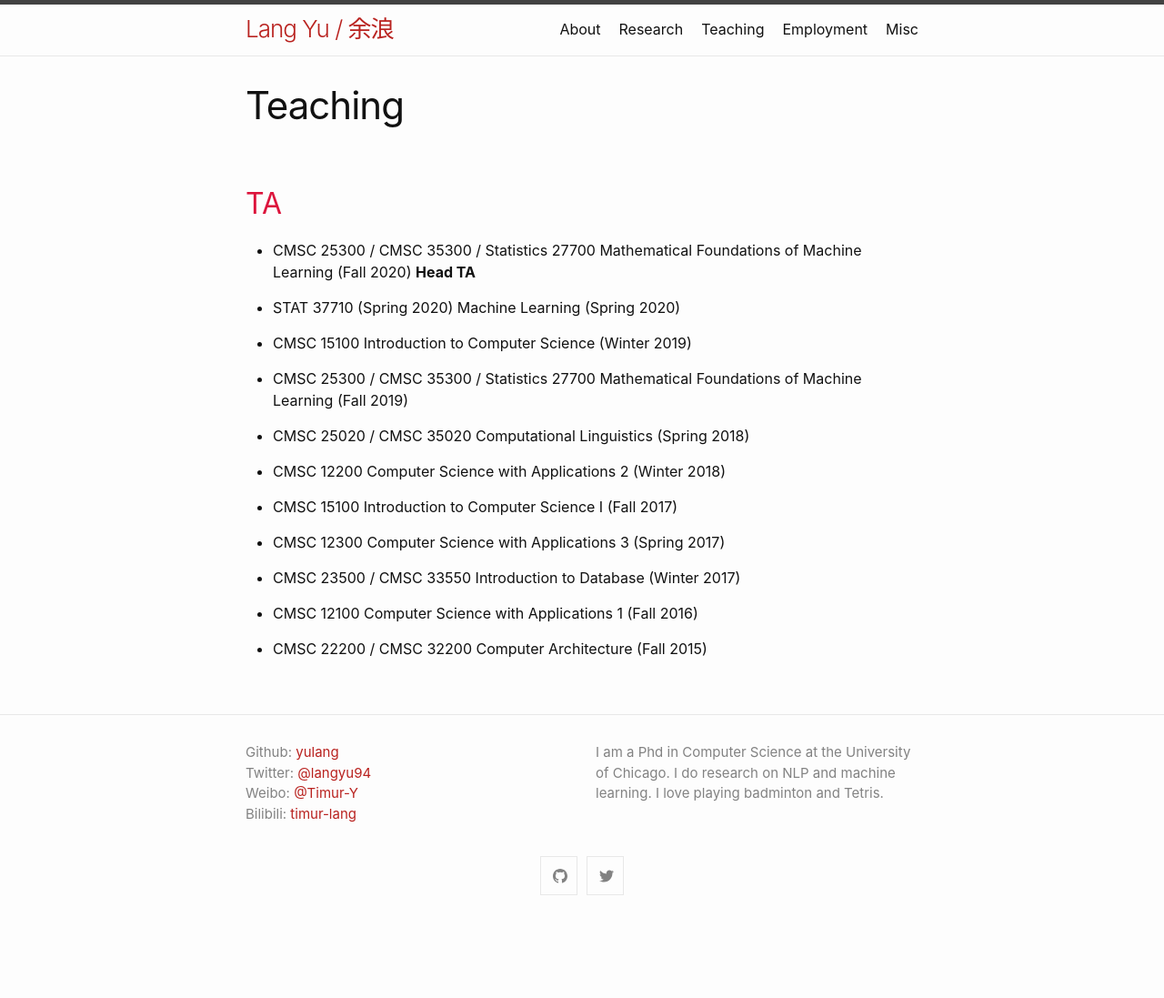
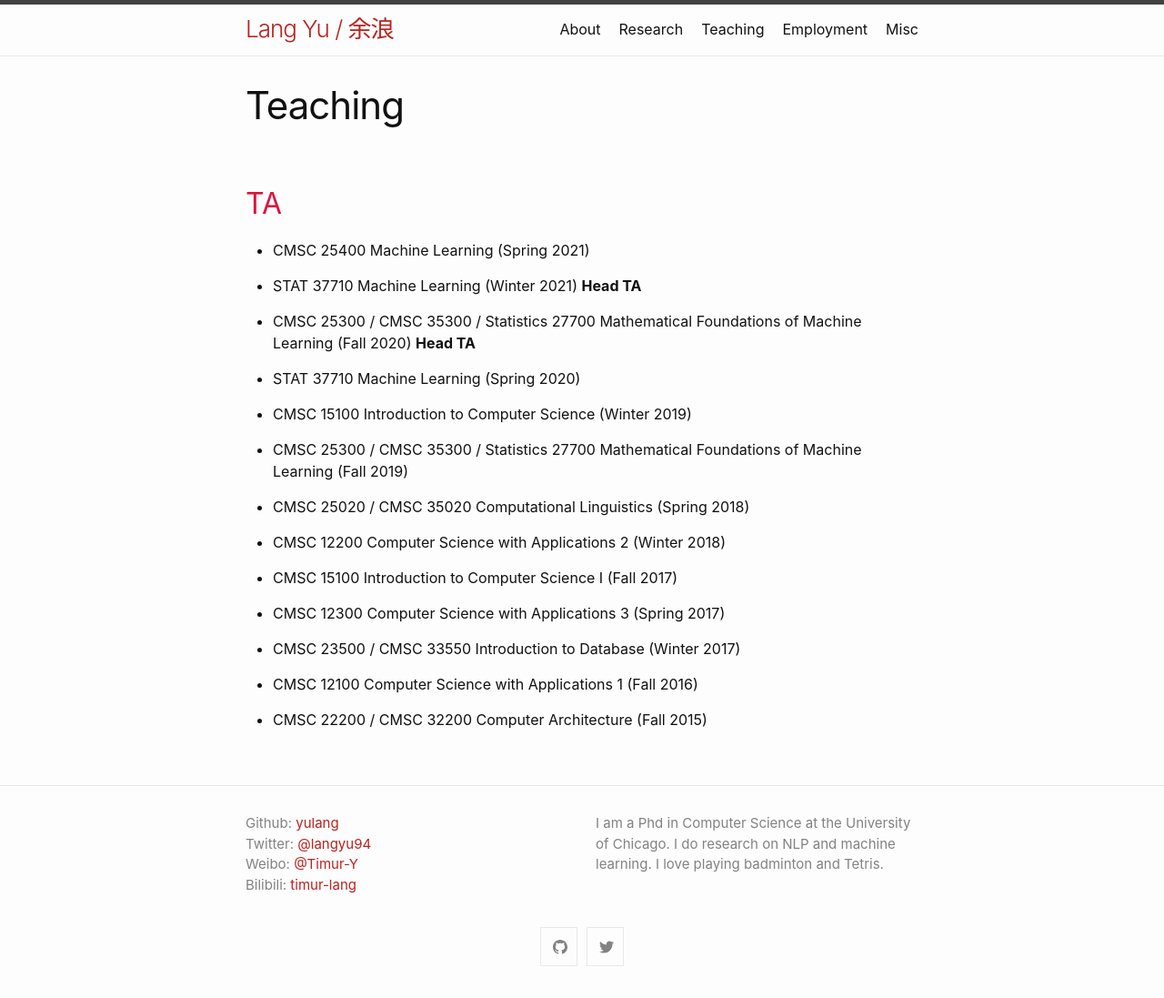
Before and after one commit to yulang/yulang.github.io, a Jekyll site: the page built from iz_02_teaching.markdown, in a window 1280 px wide. Shown: the whole page at 91% size. Built offline with Jekyll 4.4.1, drawn with Linux system fonts in a browser that asks for light colours; before the commit the page ends 1019 px from its top, so only the background shows below that.

Commit message:
update teaching info

```diff
--- a/iz_02_teaching.markdown
+++ b/iz_02_teaching.markdown
@@ -6,9 +6,13 @@ permalink: /teaching
 
 ## TA
 
+- CMSC 25400 Machine Learning (Spring 2021)
+
+- STAT 37710 Machine Learning (Winter 2021) **Head TA**
+
 - CMSC 25300 / CMSC 35300 / Statistics 27700 Mathematical Foundations of Machine Learning (Fall 2020) **Head TA**
 
-- STAT 37710 (Spring 2020) Machine Learning (Spring 2020)
+- STAT 37710 Machine Learning (Spring 2020)
 
 - CMSC 15100 Introduction to Computer Science (Winter 2019)
 
```
